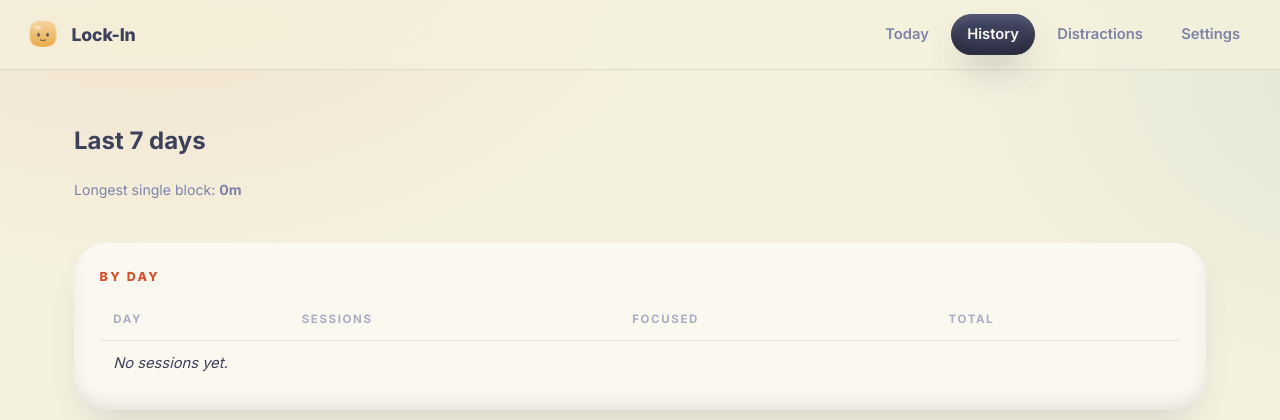
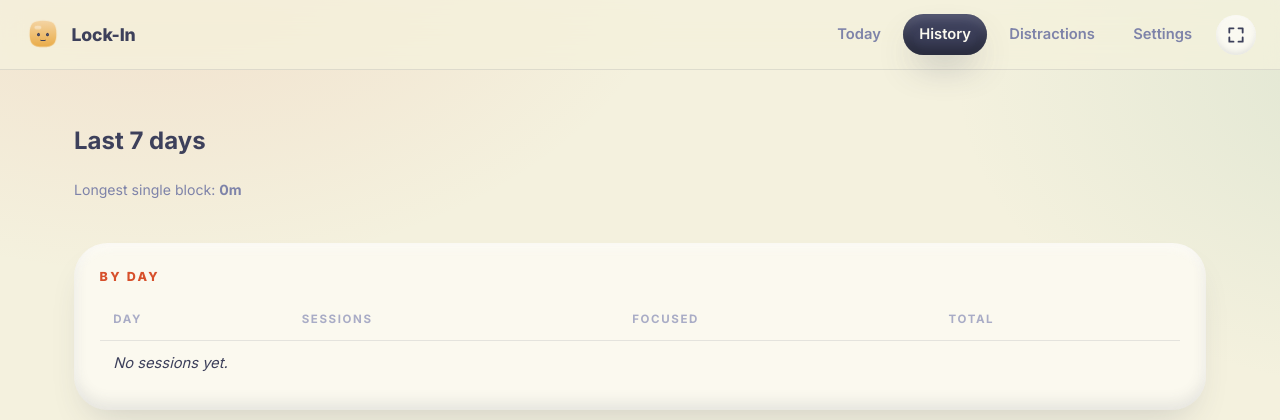
Before and after one commit to Clupai8o0/lock-in-complete, a Flask app: page /history in a window 1280 px wide. Shown: the top 420 px of the page. Run offline with Flask 3, Linux system fonts and the light colour scheme.

Commit message:
minimal 5 inch small view

```diff
--- a/pi/dashboard/static/style.css
+++ b/pi/dashboard/static/style.css
@@ -159,7 +159,10 @@ header {
   backdrop-filter: saturate(140%) blur(14px);
   -webkit-backdrop-filter: saturate(140%) blur(14px);
   border-bottom: 1px solid var(--line);
+  transition: transform var(--dur-fast) var(--ease);
+  will-change: transform;
 }
+header.is-hidden { transform: translateY(-100%); }
 
 .brand {
   display: inline-flex;
@@ -886,6 +889,34 @@ code {
   }
 }
 
+/* ── fullscreen toggle ────────────────────────────────────── */
+.fs-btn {
+  appearance: none;
+  border: none;
+  cursor: pointer;
+  display: inline-flex;
+  align-items: center;
+  justify-content: center;
+  width: 40px;
+  height: 40px;
+  padding: 0;
+  border-radius: var(--r-pill);
+  background: var(--egg-800);
+  color: var(--indigo-500);
+  box-shadow: var(--clay-tight);
+  transition: transform var(--dur-fast) var(--ease),
+              filter var(--dur-fast) var(--ease);
+}
+@media (hover: hover) and (pointer: fine) {
+  .fs-btn:hover { filter: brightness(1.04); }
+}
+.fs-btn:active { transform: scale(0.94); filter: brightness(0.96); }
+.fs-icon { width: 20px; height: 20px; display: block; }
+.fs-icon-exit { display: none; }
+body.is-fullscreen .fs-icon-enter { display: none; }
+body.is-fullscreen .fs-icon-exit  { display: block; }
+body.is-fullscreen footer { display: none; }
+
 /* ── responsive ───────────────────────────────────────────── */
 @media (max-width: 980px) {
   .focus-stage { grid-template-columns: 1fr; }
@@ -897,3 +928,15 @@ code {
   main { padding: 1.25rem 1rem 4rem; gap: 1.25rem; }
   nav a { padding: 0.4rem 0.75rem; font-size: 0.85rem; }
 }
+/* 5" DSI / DPI display — 800×480 territory */
+@media (max-width: 820px) and (max-height: 520px) {
+  header { padding: 0.45rem 0.75rem; }
+  .brand { font-size: 0.95rem; gap: 0.4rem; }
+  .brand .mascot-wrap.mascot-sm { width: 28px; height: 28px; }
+  nav { gap: 0.25rem; }
+  nav a { padding: 0.3rem 0.6rem; font-size: 0.8rem; }
+  .fs-btn { width: 34px; height: 34px; }
+  .fs-icon { width: 17px; height: 17px; }
+  main { padding: 0.75rem 0.75rem 1rem; gap: 0.85rem; max-width: none; }
+  footer { display: none; }
+}
--- a/pi/dashboard/templates/base.html
+++ b/pi/dashboard/templates/base.html
@@ -55,6 +55,18 @@
         <a href="/distractions" class="{{ 'active' if request.endpoint == 'distractions' }}">Distractions</a>
         <a href="/settings"     class="{{ 'active' if request.endpoint == 'settings' }}">Settings</a>
       </nav>
+      <button type="button" class="fs-btn" id="fs-btn" aria-label="Toggle fullscreen" title="Fullscreen">
+        <svg class="fs-icon fs-icon-enter" viewBox="0 0 24 24" aria-hidden="true">
+          <path d="M4 9V4h5M20 9V4h-5M4 15v5h5M20 15v5h-5"
+                fill="none" stroke="currentColor" stroke-width="2.2"
+                stroke-linecap="round" stroke-linejoin="round"/>
+        </svg>
+        <svg class="fs-icon fs-icon-exit" viewBox="0 0 24 24" aria-hidden="true">
+          <path d="M9 4v5H4M15 4v5h5M9 20v-5H4M15 20v-5h5"
+                fill="none" stroke="currentColor" stroke-width="2.2"
+                stroke-linecap="round" stroke-linejoin="round"/>
+        </svg>
+      </button>
     </div>
   </header>
 
@@ -74,6 +86,56 @@
       [...body.classList].filter(c => c.startsWith('bean-state-')).forEach(c => body.classList.remove(c));
       body.classList.add(cls);
     };
+    // Hide the header when scrolling down, reveal when scrolling up.
+    (function () {
+      const header = document.querySelector('header');
+      if (!header) return;
+      const scroller = document.scrollingElement || document.documentElement;
+      let lastY = scroller.scrollTop;
+      let ticking = false;
+      const THRESHOLD = 8;
+      function update() {
+        const y = scroller.scrollTop;
+        const dy = y - lastY;
+        if (y <= 4) {
+          header.classList.remove('is-hidden');
+        } else if (dy > THRESHOLD) {
+          header.classList.add('is-hidden');
+        } else if (dy < -THRESHOLD) {
+          header.classList.remove('is-hidden');
+        }
+        if (Math.abs(dy) > THRESHOLD) lastY = y;
+        ticking = false;
+      }
+      window.addEventListener('scroll', () => {
+        if (!ticking) { requestAnimationFrame(update); ticking = true; }
+      }, { passive: true });
+    })();
+
+    // Fullscreen toggle — drops the browser chrome so the 5" DSI display has room to breathe.
+    (function () {
+      const btn = document.getElementById('fs-btn');
+      if (!btn) return;
+      const root = document.documentElement;
+      function inFullscreen() {
+        return !!(document.fullscreenElement || document.webkitFullscreenElement);
+      }
+      function sync() {
+        document.body.classList.toggle('is-fullscreen', inFullscreen());
+      }
+      btn.addEventListener('click', async () => {
+        try {
+          if (inFullscreen()) {
+            await (document.exitFullscreen?.() || document.webkitExitFullscreen?.());
+          } else {
+            await (root.requestFullscreen?.() || root.webkitRequestFullscreen?.());
+          }
+        } catch (e) { /* user gesture required, or unsupported — ignore */ }
+      });
+      document.addEventListener('fullscreenchange', sync);
+      document.addEventListener('webkitfullscreenchange', sync);
+    })();
+
     // Click the bean → happy jiggle.
     document.addEventListener('click', (e) => {
       const w = e.target.closest('.mascot-wrap');
```
